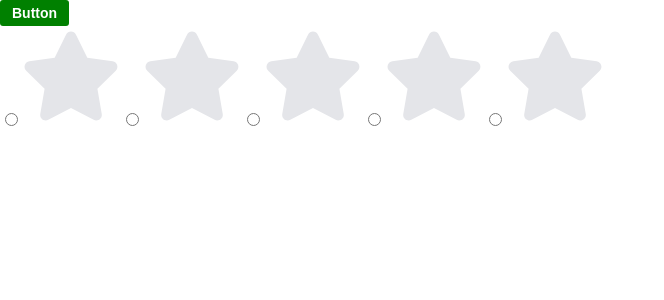
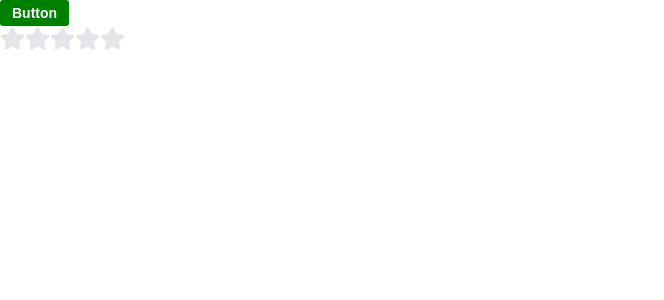
Before and after one commit to maciekkwiet/Bookweb, a React (Create React App) app in the folder client/: page / in a window 1280 px wide. Shown: the top 300 px of the page, without its empty margins (0-664 px from the left). Built offline with nearby package versions, Linux system fonts and the light colour scheme.

Commit message:
Star component fixed

```diff
--- a/client/src/Components/Star/StarRating.tsx
+++ b/client/src/Components/Star/StarRating.tsx
@@ -1,5 +1,6 @@
 import React, { useState } from 'react';
 import { FaStar } from 'react-icons/fa';
+import { Input } from './StarStyles';
 
 const StarRating = () => {
   const [rating, setRating] = useState(0);
@@ -9,12 +10,12 @@ const StarRating = () => {
       {[...Array(5)].map((star, i) => {
         const ratingValue = i + 1;
         return (
-          <label>
-            <input type="radio" name="rating" value={ratingValue} onClick={() => setRating(ratingValue)} />
+          <label key={i}>
+            <Input type="radio" name="rating" value={ratingValue} onClick={() => setRating(ratingValue)} />
             <FaStar
               className="star"
-              color={ratingValue <= (hover || rating) ? '#a31919' : '#e4e5e9'}
-              size={100}
+              color={ratingValue <= (hover || rating) ? 'C92523' : '#e4e5e9'}
+              size={25}
               onMouseEnter={() => setHover(ratingValue)}
               onMouseLeave={() => setHover(0)}
             />
```
